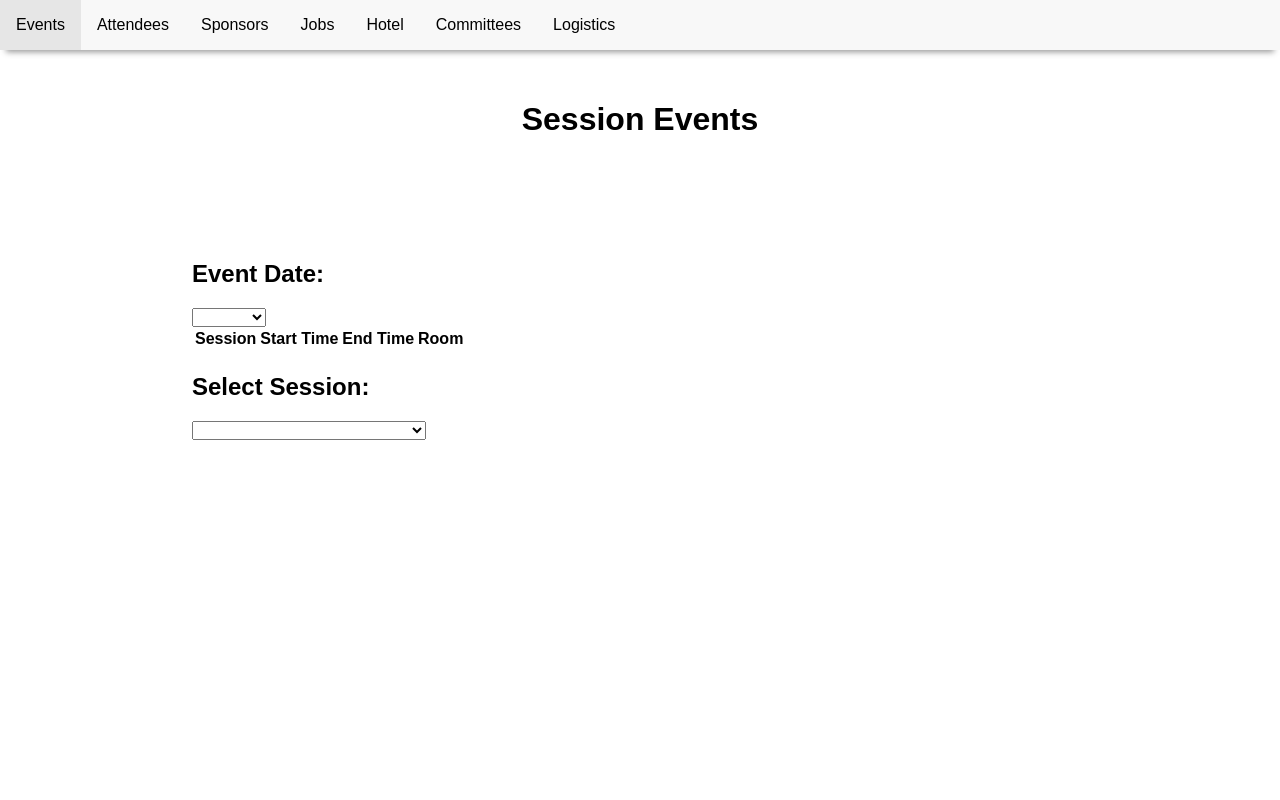
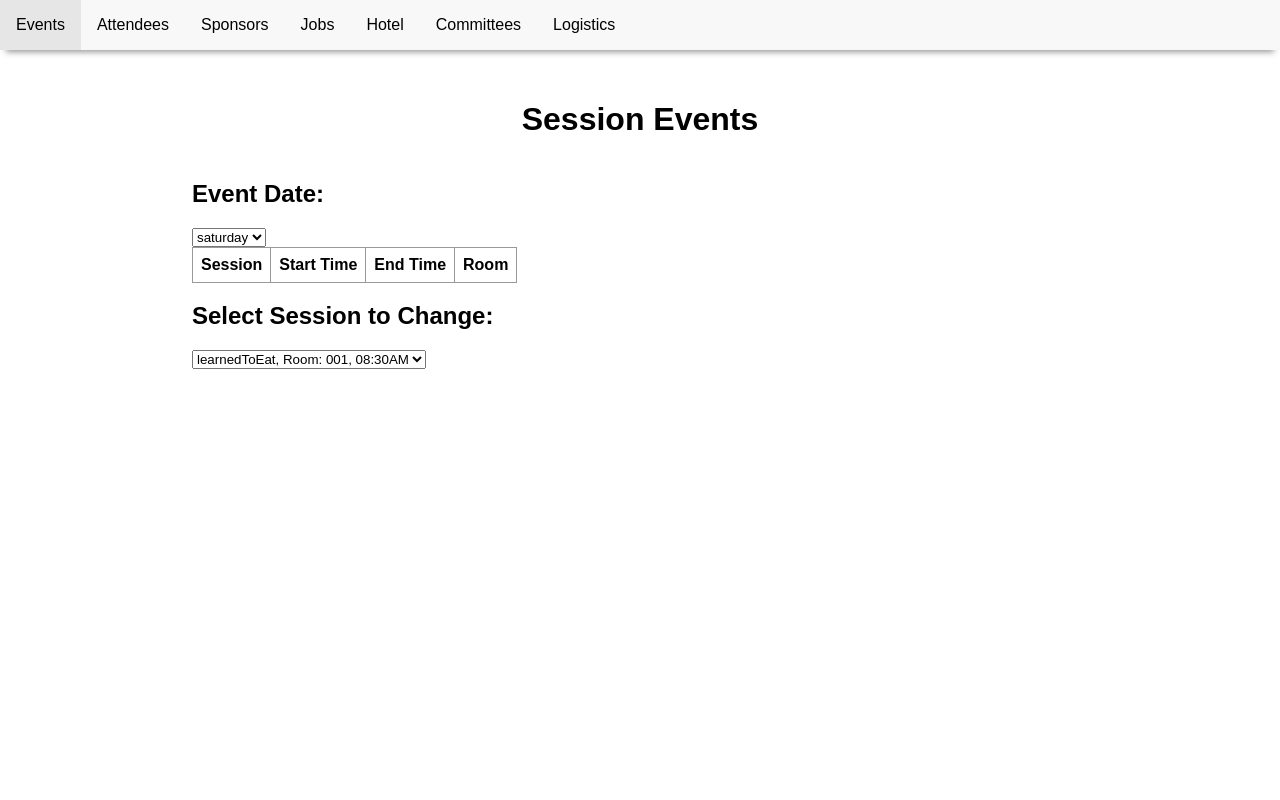
Before and after one commit to sxnum-1/conference, a PHP site: page / in a window 1280 px wide. Run offline with PHP 8.4, Linux system fonts and the light colour scheme; data comes from the database, SQL or seed files in the repository; lists and menus that the app fills with data are empty.

Commit message:
Fixed issue with form. Changed CSS. Restructured Fetch Promises. Did not address the select issues. More changes to come

```diff
--- a/conference.css
+++ b/conference.css
@@ -16,7 +16,7 @@ body {
   padding: 0;
   display: grid;
   grid-template-columns: 15% 35% 35% 15%;
-  grid-template-rows: 10% 20% 60% 10%;
+  grid-template-rows: 10% 10% auto 10%;
   grid-template-areas:
    "navbar navbar navbar navbar"
    ". header header ."
@@ -74,7 +74,16 @@ header{
 .main{
   grid-area: main;
 }
+/* Table styling */
+table{
+  border-collapse: collapse;
+}
 
+td,th {
+  border: 1px solid #999;
+  padding: 0.5rem;
+  text-align: center;
+}
 
 
 /********************************************************************************
--- a/displayEvent.php
+++ b/displayEvent.php
@@ -7,7 +7,7 @@
     $stmt = $pdo->prepare($query);
     $stmt->execute();
     // Creates a table with the information. The information that is echoed is sent to fetch API.
-    echo "<table>";
+    echo "<table id='displayTable'>";
     echo "<tr><th>Session</th><th>Start Time</th><th>End Time</th><th>Room</th>";
     while ($event = $stmt->fetch()) {
         $sessionName = $event["sessionName"];
--- a/index.php
+++ b/index.php
@@ -1,7 +1,13 @@
 <!DOCTYPE html>
 <html>
     <head>
-        <link href="conference.css" type="text/css" rel="stylesheet" />
+        <link href="./conference.css" type="text/css" rel="stylesheet" />
+        <script>
+        if (window.history.replaceState) {
+            window.history.replaceState(null, null, window.location.href);
+        }
+
+        </script>
     </head>
     <body>
         <nav>
@@ -24,8 +30,7 @@
             <div id="listDayEvents">
                 <h2>Event Date:</h2>
                 <select id='dateselect' onChange='displayEvent(this.value)'>
-                    <option value=''></option>
-                    <option value='saturday'>saturday</option>
+                    <option value='saturday' selected='selected'>saturday</option>
                     <option value='sunday'>sunday</option>
                 </select><br>
                 <div id="displayevent">
@@ -41,7 +46,7 @@
 
             </div>
             <div id="eventManipulation">
-                <h2>Select Session:</h2>
+                <h2>Select Session to Change:</h2>
                 <div id="sessionselectdiv">
                 <?php
                     //Gets the possible rooms to select from";
@@ -50,7 +55,6 @@
                     $stmt->execute();
                     //Displays a select menu with all unique session events
                     echo "<select id='sessionselect' name='session' onChange=provideChoices(this.value) form='setEventForm'>";
-                        echo "<option value=''></option>";
                         while ($session = $stmt->fetch()){
                             $sessionName = $session["sessionName"];
                             $startTime = $session["startTime"];
@@ -58,7 +62,7 @@
                             $room = $session["room"];
                             echo "<option value='startTime=" . $startTime . "&room=" . $room . "&name=" . $sessionName . "'>" . $sessionName . ", Room: " . $room . ", " . $startTimeReadable . "</option>";
                         }
-                    echo "</select><br>";
+                    echo "</select>";
 
                     ?>
                 </div>
@@ -75,14 +79,13 @@
         //gets the div to display events for specific date.
             let content  = document.getElementById("displayevent");
             fetch("./displayEvent.php?day=" + day)
-            .then((response) => {
+            .then(response => {
                 if (response.status == 200){
-                    return response.text().then((text) => {
-                        content.innerHTML = text;
-                    });
+                    return response.text()
                 }
-            })
-            .catch((err) => {
+            }).then(text => {
+                    content.innerHTML = text;
+            }).catch((err) => {
                 console.log('Fetch Error :-S', err);
             });
         }
```
Also changed, not shown: getSelects.php (+5 -5 lines), jobs.php (+6 -9 lines).
